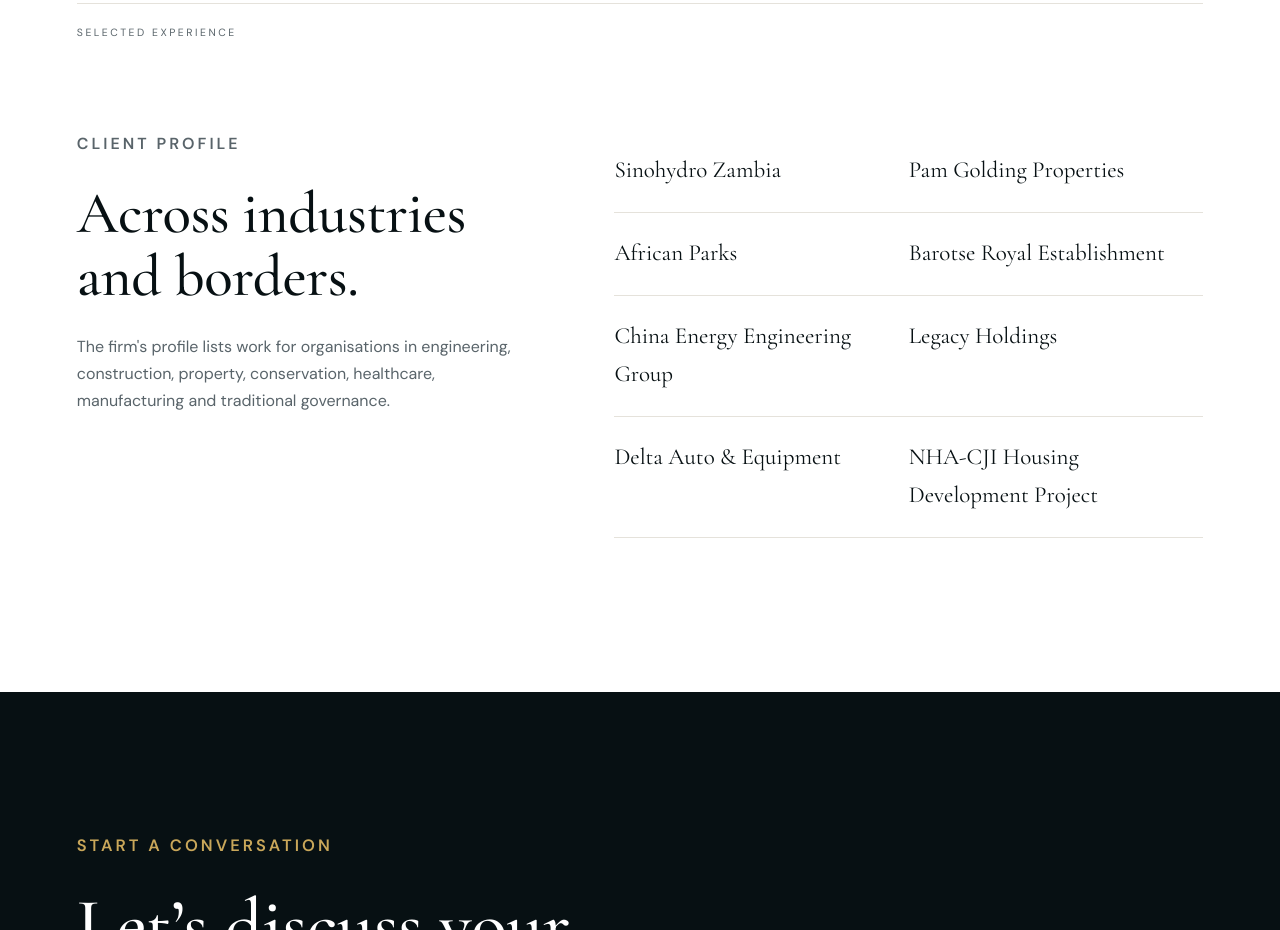
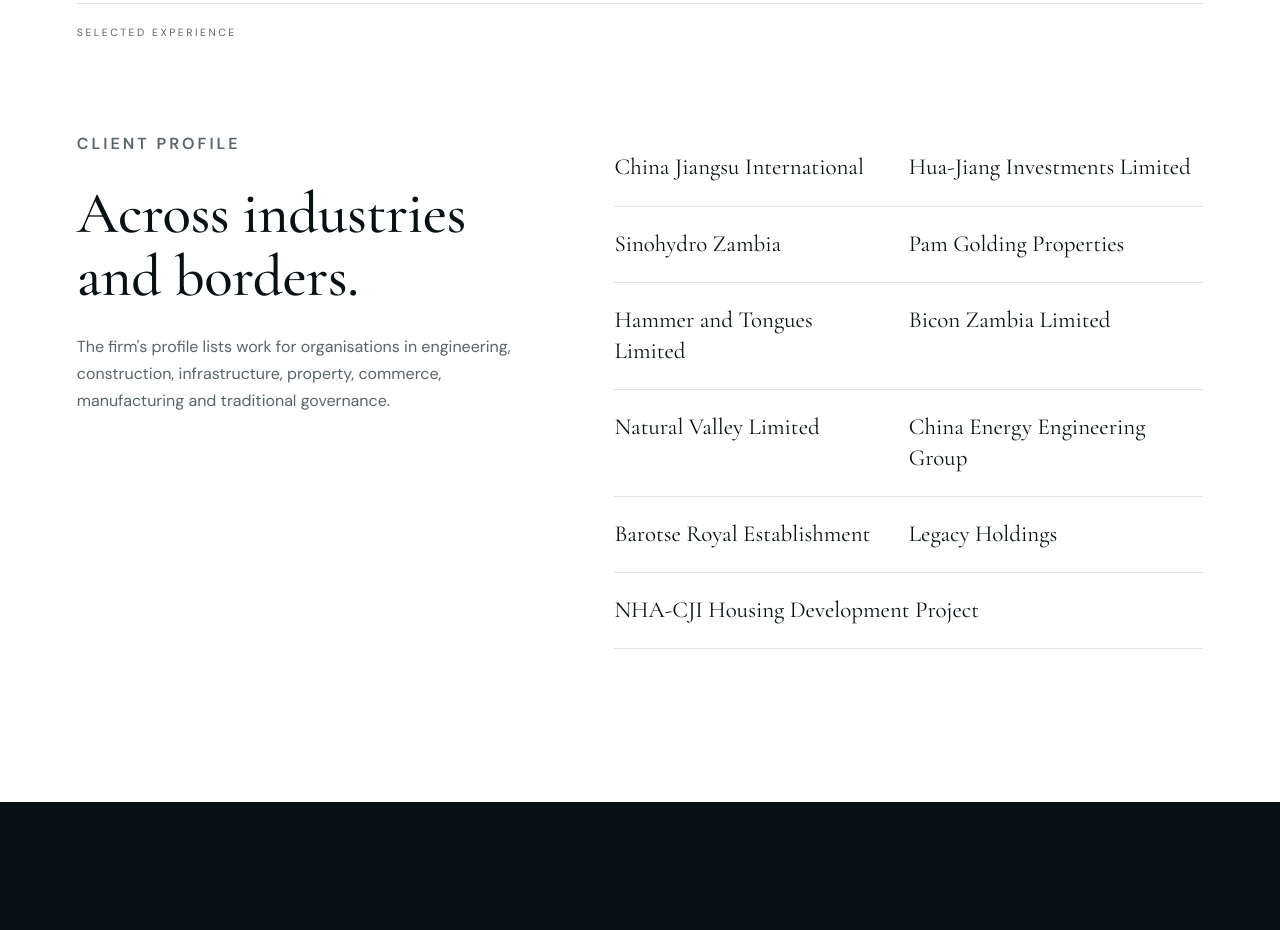
Before and after one commit to Misfit-Anatomy/Dovechambers, a website: page index.html in a window 1280 px wide. Shown: the part 4880-5810 px from the top of the page. Drawn offline with nearby package versions, Linux system fonts and the light colour scheme.

Commit message:
feat: update client experience section and styles
Refine the client profile list, update CSS for better grid alignment, and adjust text wrapping for client names.

```diff
--- a/index.html
+++ b/index.html
@@ -8,7 +8,7 @@
   <link rel="preconnect" href="https://fonts.googleapis.com">
   <link rel="preconnect" href="https://fonts.gstatic.com" crossorigin>
   <link href="https://fonts.googleapis.com/css2?family=Cormorant+Garamond:ital,wght@0,400;0,500;0,600;0,700;1,400;1,500;1,600&family=DM+Sans:wght@400;500;600&display=swap" rel="stylesheet">
-  <link rel="stylesheet" href="styles.css?v=20260913c" />
+  <link rel="stylesheet" href="styles.css?v=20260916a" />
 </head>
 <body>
   <header class="site-header" id="top">
@@ -382,9 +382,19 @@
     <section class="clients section">
       <div class="section-label">SELECTED EXPERIENCE</div>
       <div class="clients-grid">
-        <div><p class="eyebrow">Client profile</p><h2>Across industries and borders.</h2><p>The firm's profile lists work for organisations in engineering, construction, property, conservation, healthcare, manufacturing and traditional governance.</p></div>
+        <div><p class="eyebrow">Client profile</p><h2>Across industries and borders.</h2><p>The firm's profile lists work for organisations in engineering, construction, infrastructure, property, commerce, manufacturing and traditional governance.</p></div>
         <div class="client-names" aria-label="Selected clients listed in the firm's profile">
-          <span>Sinohydro Zambia</span><span>Pam Golding Properties</span><span>African Parks</span><span>Barotse Royal Establishment</span><span>China Energy Engineering Group</span><span>Legacy Holdings</span><span>Delta Auto & Equipment</span><span>NHA-CJI Housing Development Project</span>
+          <span>China Jiangsu International</span>
+          <span>Hua-Jiang Investments Limited</span>
+          <span>Sinohydro Zambia</span>
+          <span>Pam Golding Properties</span>
+          <span>Hammer and Tongues Limited</span>
+          <span>Bicon Zambia Limited</span>
+          <span>Natural Valley Limited</span>
+          <span>China Energy Engineering Group</span>
+          <span>Barotse Royal Establishment</span>
+          <span>Legacy Holdings</span>
+          <span>NHA-CJI Housing Development Project</span>
         </div>
       </div>
     </section>
--- a/styles.css
+++ b/styles.css
@@ -1116,13 +1116,19 @@
 .client-names span {
   font-family: var(--font-serif);
   font-size: 23px;
+  line-height: 1.35;
   padding: 22px 0;
   border-bottom: 1px solid var(--line);
   color: var(--ink);
+  overflow-wrap: break-word;
 }
 
 .client-names span:nth-child(odd) {
   padding-right: 28px;
+}
+
+.client-names span:last-child:nth-child(odd) {
+  grid-column: 1 / -1;
 }
 
 /* Contact */
```
